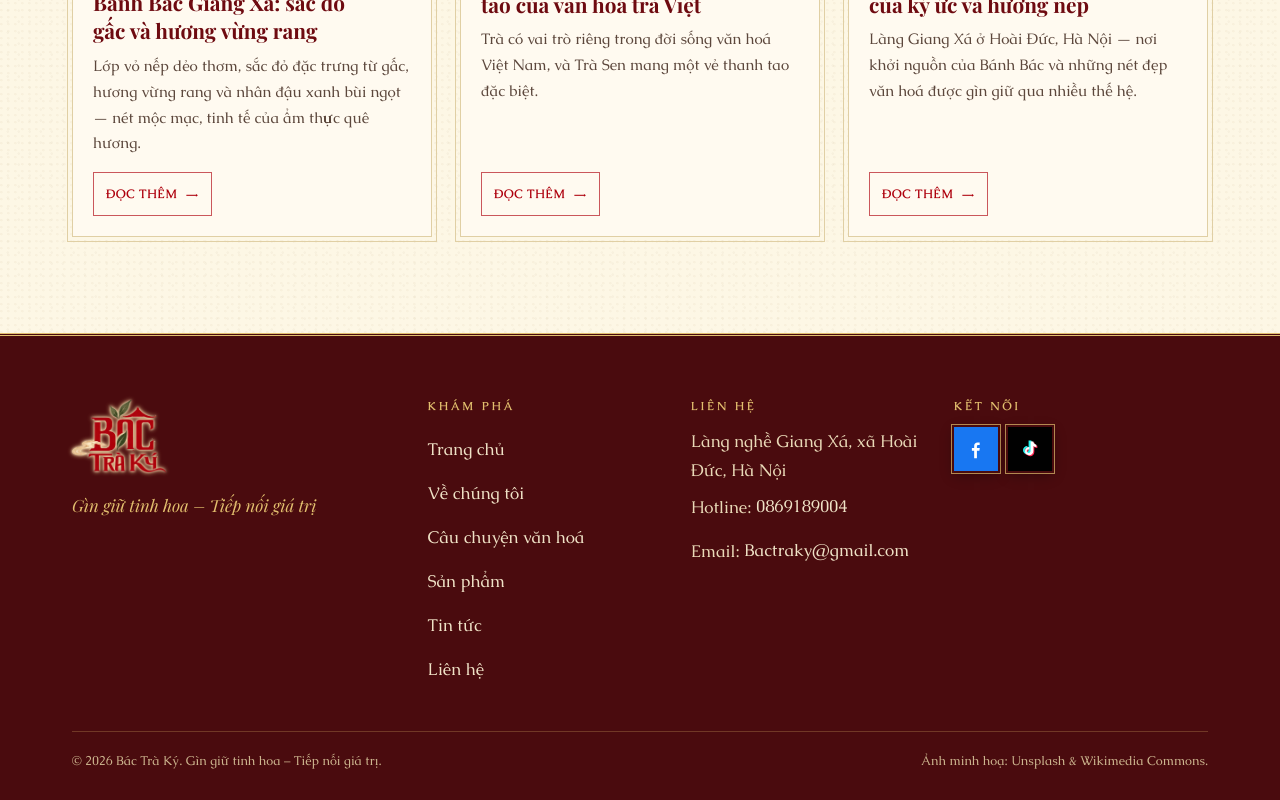
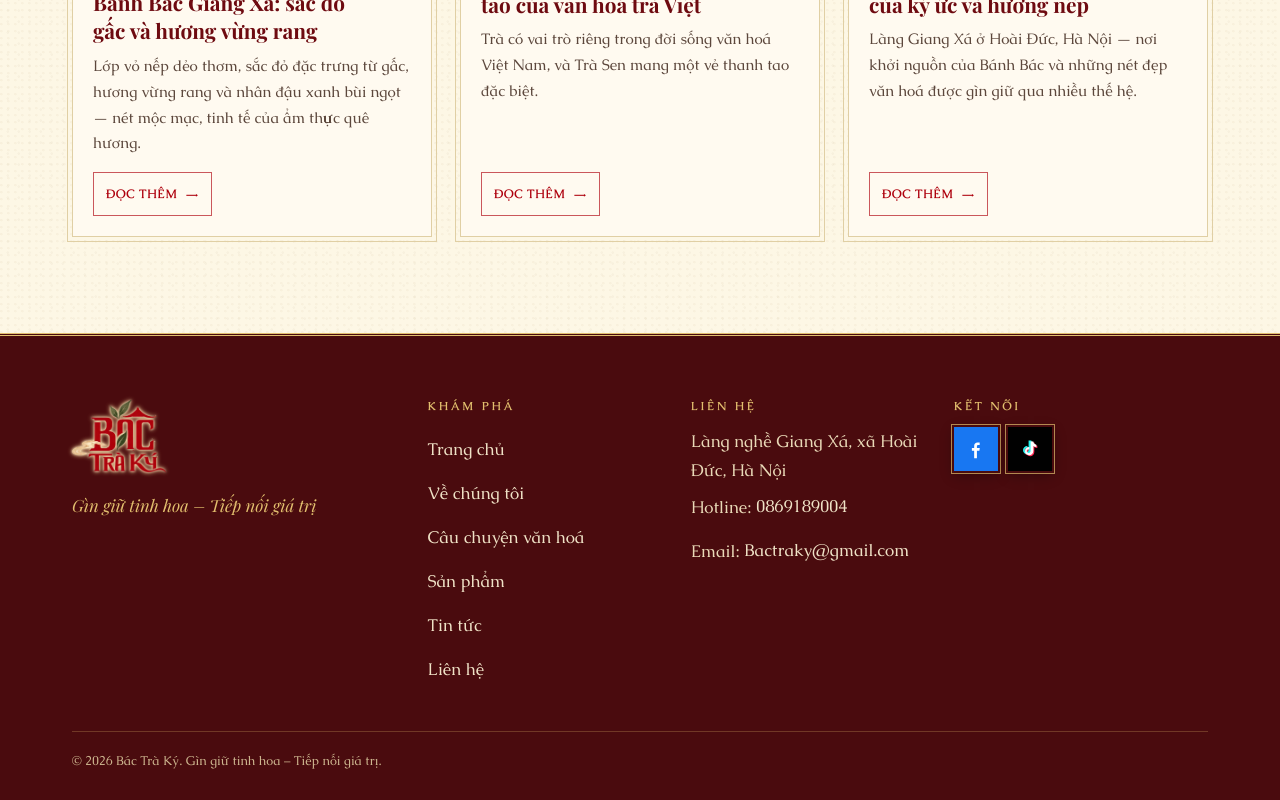
Before and after one commit to tunanhz/bac-tra-ky, a Next.js app: page /tin-tuc/bac-tra-ky-cuon-ky-su-banh-bac-ben-chen-tra in a window 1280 px wide. Shown: the part 1987-2787 px from the top of the page. Built offline with nearby package versions, Linux system fonts and the light colour scheme; no server answers.

Commit message:
fix(footer): remove generic photo credits

```diff
--- a/src/components/layout/footer.tsx
+++ b/src/components/layout/footer.tsx
@@ -119,11 +119,10 @@ export function Footer() {
           </div>
         </div>
 
-        <div className="mt-10 flex flex-wrap justify-between gap-2 border-t border-nhu/25 pt-4.5 text-[0.8rem] text-[#cdb68f]">
+        <div className="mt-10 border-t border-nhu/25 pt-4.5 text-[0.8rem] text-[#cdb68f]">
           <p className="m-0">
             © {siteConfig.copyrightYear} {siteConfig.name}. {siteConfig.slogan}.
           </p>
-          <p className="m-0">Ảnh minh hoạ: Unsplash &amp; Wikimedia Commons.</p>
         </div>
       </div>
     </footer>
```
Also changed, not shown: 1 other file (tests, documents, lock files or other folders).
